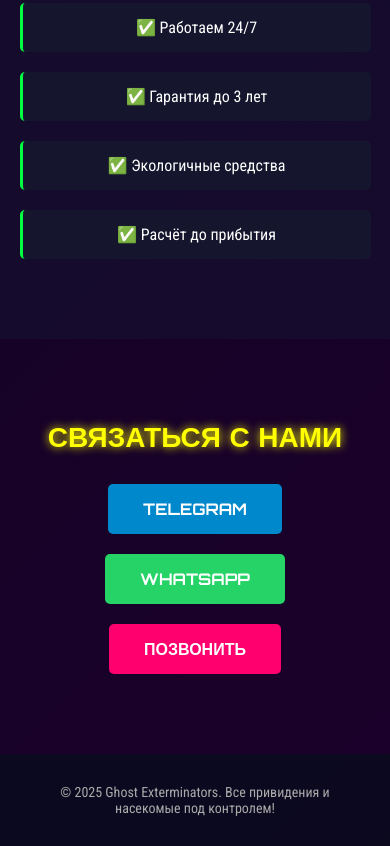
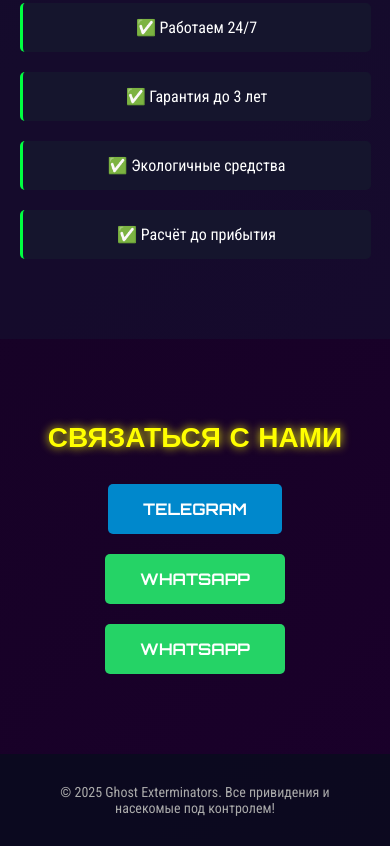
Before and after one commit to Udalec77/ghost-exterminators, a plain HTML site: page index.html in a window 390 px wide. Shown: the part 3349-4195 px from the top of the page. Drawn offline with Linux system fonts and the light colour scheme.

Commit message:
fix: replace phone button with whatsapp

```diff
--- a/index.html
+++ b/index.html
@@ -175,7 +175,7 @@
       <div class="contact-buttons">
         <button class="contact-btn telegram" onclick="contactVia('telegram')">Telegram</button>
         <button class="contact-btn whatsapp" onclick="contactVia('whatsapp')">WhatsApp</button>
-        <button class="contact-btn phone" onclick="contactVia('phone')">Позвонить</button>
+        <button class="contact-btn whatsapp" onclick="contactVia('whatsapp')">WhatsApp</button>
       </div>
     </section>
   </main>
```
